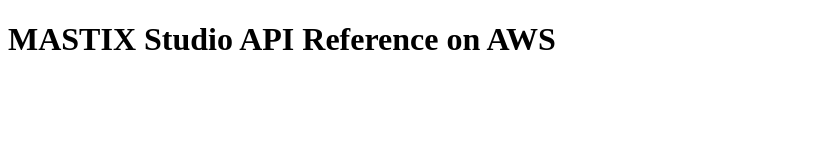
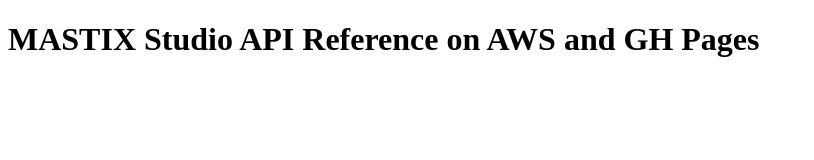
Before and after one commit to mastixstudio/mastixstudio.github.io, a plain HTML site: page index.html in a window 1280 px wide. Shown: the whole page, without its empty margins (0-814 px from the left). Drawn offline with Linux system fonts and the light colour scheme.

Commit message:
Update index.html

```diff
--- a/index.html
+++ b/index.html
@@ -4,6 +4,6 @@
 		<title>MASTIX Studio</title>
 	</head>
 	<body>
-		<h1>MASTIX Studio API Reference on AWS</h1>
+		<h1>MASTIX Studio API Reference on AWS and GH Pages</h1>
 	</body>
 </html>
```
